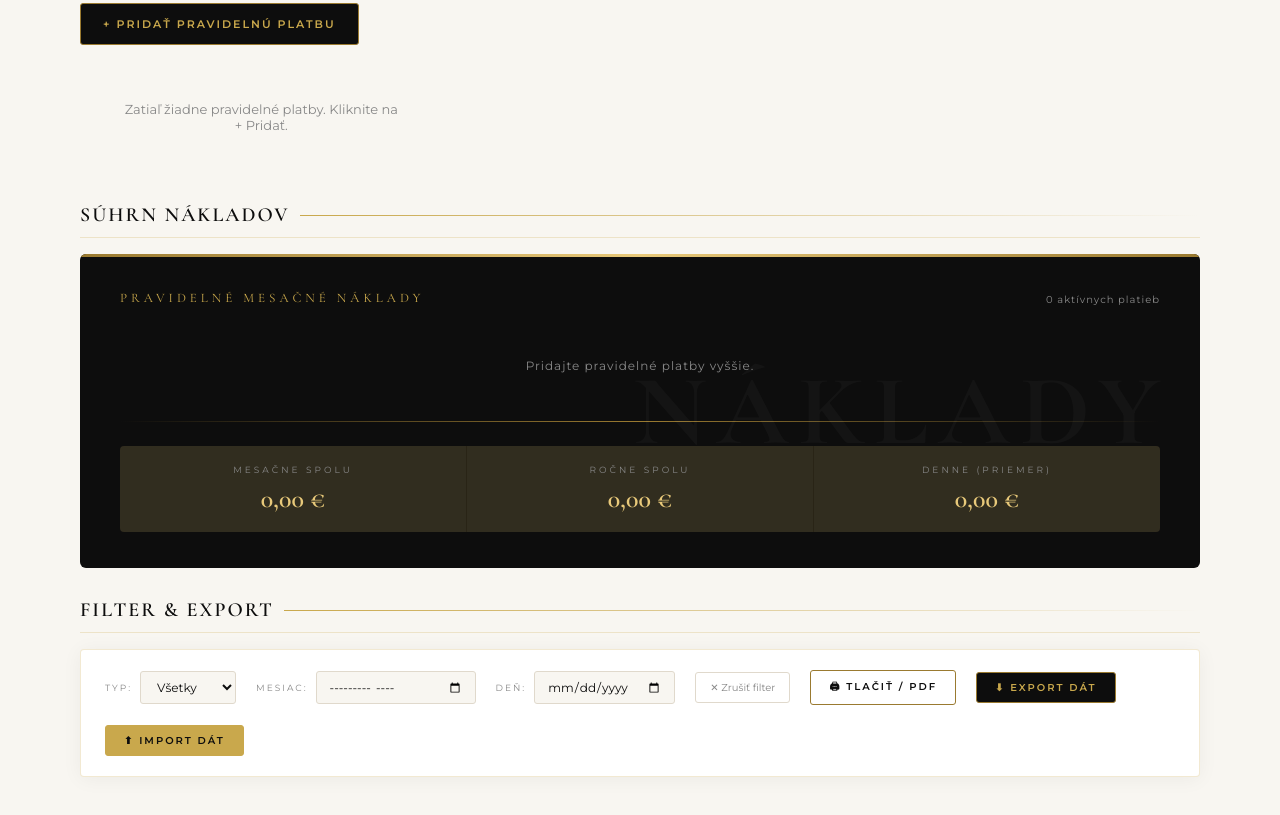
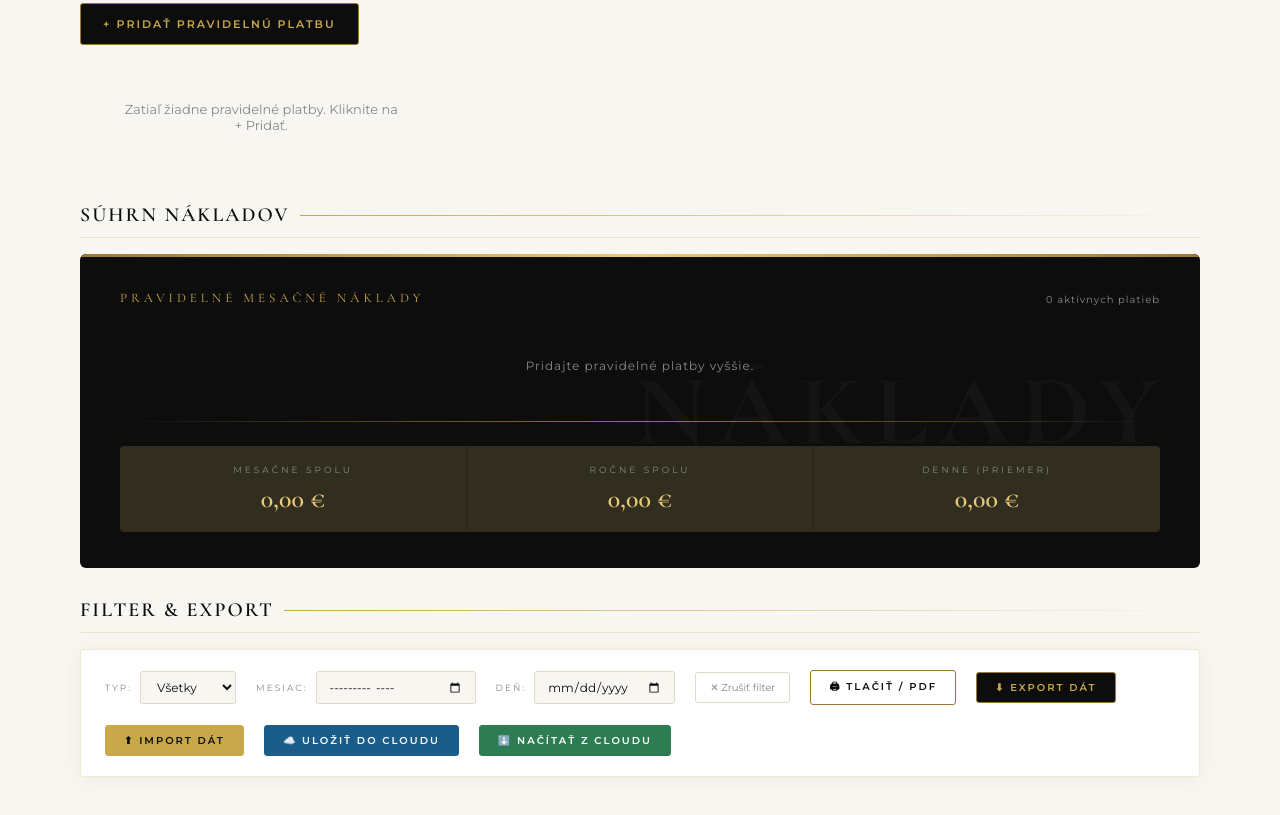
Before and after one commit to moncekmario-web/Lexa-a-Svet---Pe-a-enka, a plain HTML site: page index.html in a window 1280 px wide. Shown: the part 2349-3164 px from the top of the page. Drawn offline with nearby package versions, Linux system fonts and the light colour scheme.

Commit message:
Cloud sync pridany - tlacidla ULOZIT a NACITAT z cloudu

```diff
--- a/index.html
+++ b/index.html
@@ -1437,6 +1437,8 @@
       <button class="btn-export" onclick="window.print()">🖨 Tlačiť / PDF</button>
       <button class="btn-export" onclick="exportData()" style="background:var(--black);color:var(--gold);border-color:var(--gold-dark);">⬇ Export dát</button>
       <button class="btn-export" onclick="openImport()" style="background:var(--gold);color:var(--black);border-color:var(--gold);">⬆ Import dát</button>
+      <button class="btn-export" onclick="saveToCloud()" style="background:#1a5c8a;color:white;border-color:#1a5c8a;">☁️ Uložiť do cloudu</button>
+      <button class="btn-export" onclick="loadFromCloud()" style="background:#2E7D52;color:white;border-color:#2E7D52;">⬇️ Načítať z cloudu</button>
     </div>
   </div>
 
@@ -2383,6 +2385,70 @@
   renderCostSummary();
   updateDatalist();
 
+  // ===== CLOUD SYNC =====
+  const SCRIPT_URL = 'https://script.google.com/macros/s/AKfycbyvI0ZU8hEW7Yoa1g1LVrl7aoG4gWufYvRVRhlZNgRc8PlyvvZQ7j81vXaGabglckvg/exec';
+
+  async function saveToCloud() {
+    showNotif('☁️ Ukladám do cloudu...');
+    try {
+      const tables = [
+        { table: 'transactions', rows: transactions },
+        { table: 'recurrings', rows: recurrings },
+        { table: 'todos', rows: todos }
+      ];
+      for (const t of tables) {
+        const rowData = t.rows.map(r => [JSON.stringify(r)]);
+        await fetch(SCRIPT_URL, {
+          method: 'POST',
+          mode: 'no-cors',
+          headers: { 'Content-Type': 'text/plain' },
+          body: JSON.stringify({ action: 'save', table: t.table, rows: rowData })
+        });
+      }
+      showNotif('✅ Uložené do cloudu!');
+    } catch(e) {
+      showNotif('❌ Chyba pri ukladaní: ' + e.message);
+    }
+  }
+
+  function loadFromCloud() {
+    showNotif('⬇️ Načítavam z cloudu...');
+    let loaded = 0;
+    const tables = ['transactions', 'recurrings', 'todos'];
+    tables.forEach(table => {
+      const cbName = 'cb_' + table + '_' + Date.now();
+      window[cbName] = function(data) {
+        delete window[cbName];
+        try {
+          const rows = (data.rows || []).map(r => JSON.parse(r[0]));
+          if (table === 'transactions') {
+            transactions = rows;
+            localStorage.setItem('lexaTransactions', JSON.stringify(transactions));
+          } else if (table === 'recurrings') {
+            recurrings = rows;
+            localStorage.setItem('lexaRecurrings', JSON.stringify(recurrings));
+          } else if (table === 'todos') {
+            todos = rows;
+            localStorage.setItem('lexaTodos', JSON.stringify(todos));
+          }
+        } catch(e) {}
+        loaded++;
+        if (loaded === tables.length) {
+          renderAll();
+          renderLoans();
+          renderTodos();
+          renderRecurrings();
+          renderCostSummary();
+          showNotif('✅ Dáta načítané z cloudu!');
+        }
+      };
+      const s = document.createElement('script');
+      s.src = SCRIPT_URL + '?table=' + table + '&callback=' + cbName;
+      s.onerror = () => { loaded++; };
+      document.head.appendChild(s);
+    });
+  }
+
 </script>
 </body>
 </html>
```
